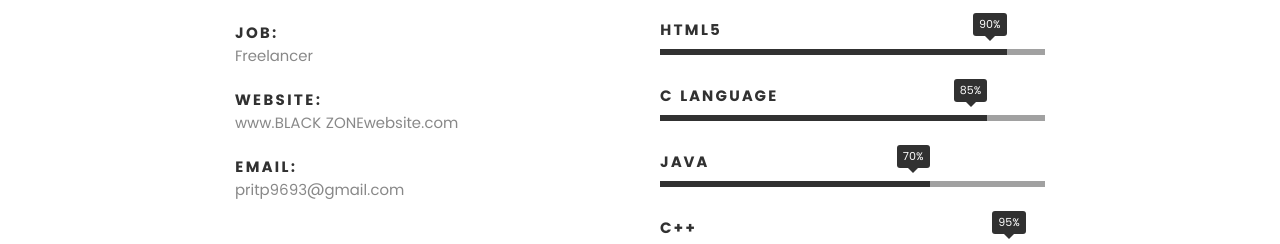
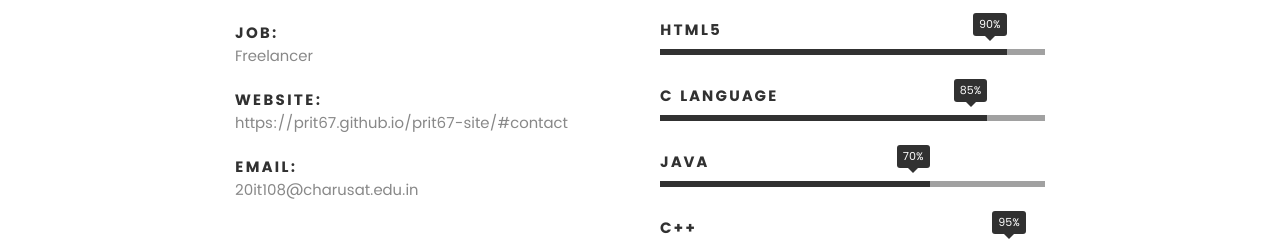
Before and after one commit to prit67/prit67-site, a plain HTML site: page index.html in a window 1280 px wide. Shown: the part 1288-1532 px from the top of the page. Drawn offline with Linux system fonts and the light colour scheme; files whose address does not match are found by name.

Commit message:
Update index.html

```diff
--- a/index.html
+++ b/index.html
@@ -143,11 +143,11 @@
 					</li>
 					<li>
 						<strong>Website:</strong>
-						<span>www.BLACK ZONEwebsite.com</span>
+						<span>https://prit67.github.io/prit67-site/#contact</span>
 					</li>
 					<li>
 						<strong>Email:</strong>
-						<span>pritp9693@gmail.com</span>
+						<span>20it108@charusat.edu.in</span>
 					</li>
 
 				</ul> <!-- /info-list -->
```
